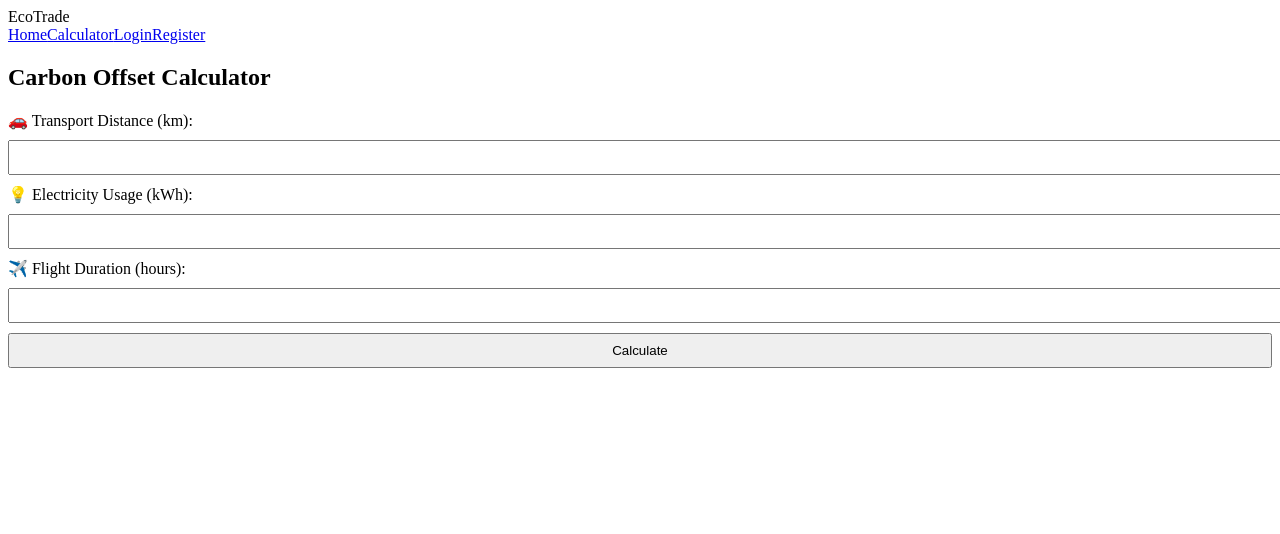
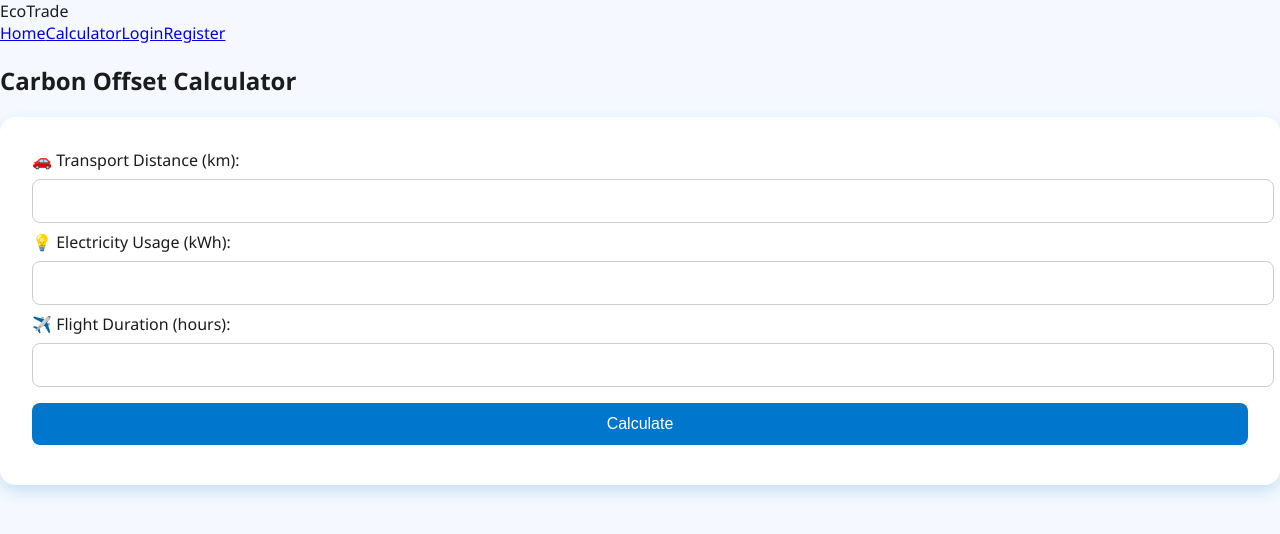
Before and after one commit to kipngenohaaron/carbon-offset-platform, a React (Create React App) app in the folder client/: page /calculator in a window 1280 px wide. Shown: the top 534 px of the page. Built offline with nearby package versions, Linux system fonts and the light colour scheme.

Commit message:
Frontend modifying

```diff
--- a/client/src/App.css
+++ b/client/src/App.css
@@ -1,30 +1,117 @@
+/* Global styles */
+body {
+  font-family: 'Segoe UI', Roboto, sans-serif;
+  background: #f5f9ff;
+  margin: 0;
+  padding: 0;
+  color: #1c1c1c;
+}
+
 .App {
-  font-family: Arial, sans-serif;
-  padding: 20px;
+  max-width: 900px;
+  margin: 0 auto;
+  padding: 2rem;
   text-align: center;
 }
 
-.form, .history {
-  margin: 20px auto;
-  width: 80%;
-  max-width: 500px;
+h1 {
+  color: #0077cc;
+  font-size: 2.5rem;
+  margin-bottom: 2rem;
+  border-bottom: 2px solid #0077cc;
+  display: inline-block;
+  padding-bottom: 0.3rem;
+}
+
+/* Form styling */
+form {
+  background: #fff;
+  padding: 2rem;
+  border-radius: 15px;
+  box-shadow: 0 6px 16px rgba(0, 119, 204, 0.2);
+  margin-bottom: 2rem;
   text-align: left;
 }
 
-input, select, button {
-  display: block;
-  margin: 10px 0;
-  padding: 8px;
+form h2 {
+  margin-bottom: 1rem;
+  color: #0077cc;
+}
+
+input,
+select,
+button {
   width: 100%;
+  padding: 12px;
+  margin: 0.5rem 0;
+  border: 1px solid #ccc;
+  border-radius: 8px;
+  font-size: 1rem;
+}
+
+input:focus,
+select:focus {
+  outline: none;
+  border-color: #0077cc;
+  box-shadow: 0 0 5px rgba(0, 119, 204, 0.2);
+}
+
+button {
+  background-color: #0077cc;
+  color: white;
+  border: none;
+  cursor: pointer;
+  transition: background-color 0.3s;
+}
+
+button:hover {
+  background-color: #005fa3;
+}
+
+/* History table */
+.history {
+  background: #ffffff;
+  padding: 2rem;
+  border-radius: 15px;
+  box-shadow: 0 6px 16px rgba(0, 119, 204, 0.2);
+}
+
+.history h2 {
+  margin-bottom: 1rem;
+  color: #0077cc;
 }
 
 table {
   width: 100%;
   border-collapse: collapse;
-  margin-top: 20px;
+  margin-top: 1rem;
 }
 
-th, td {
-  padding: 10px;
-  border: 1px solid #ccc;
+th,
+td {
+  padding: 12px;
+  border-bottom: 1px solid #eee;
+  text-align: center;
 }
+
+th {
+  background-color: #f0f8ff;
+  color: #0077cc;
+}
+
+/* Responsive */
+@media screen and (max-width: 600px) {
+  form,
+  .history {
+    padding: 1rem;
+  }
+
+  h1 {
+    font-size: 1.8rem;
+  }
+
+  th,
+  td {
+    font-size: 0.9rem;
+  }
+}
```
